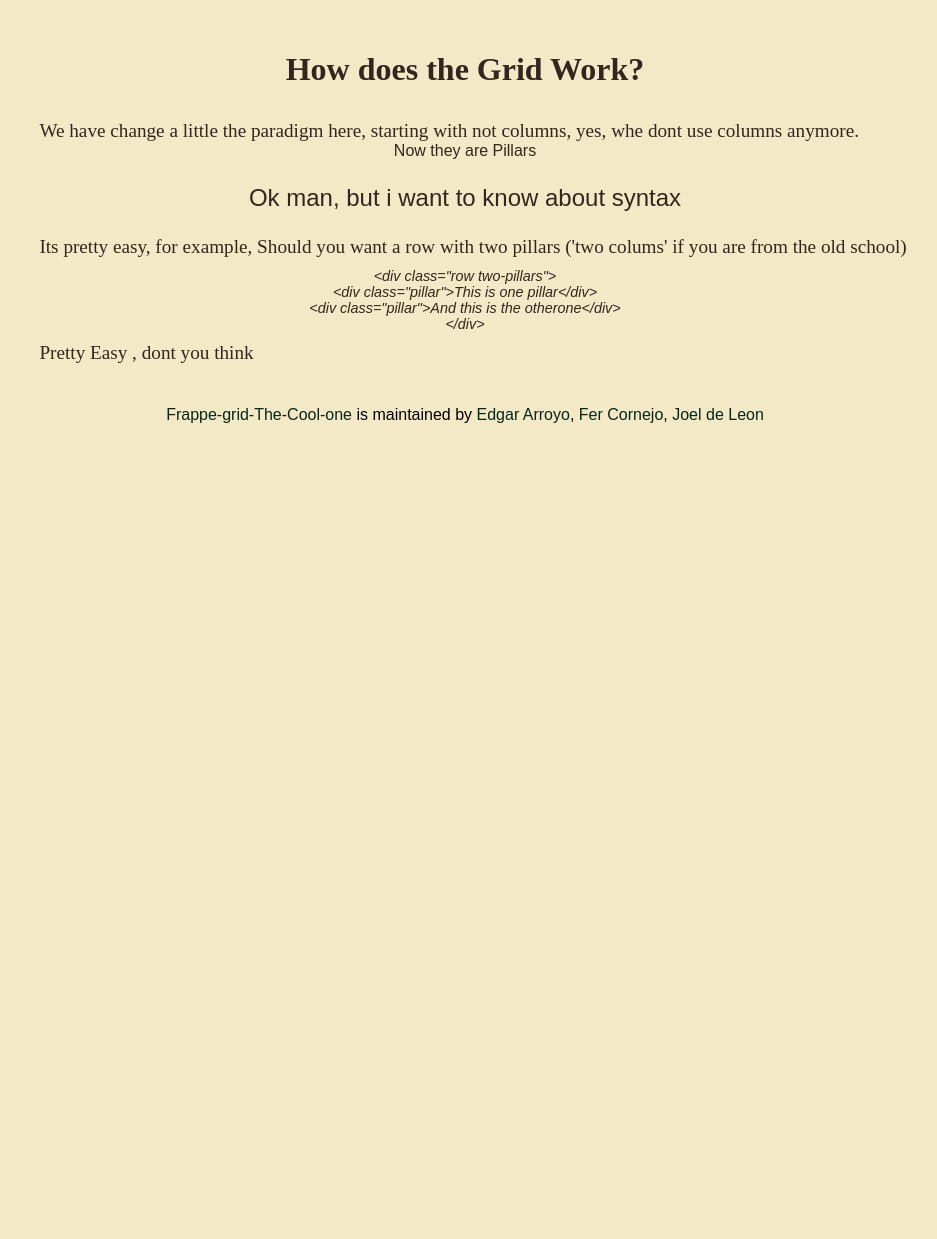
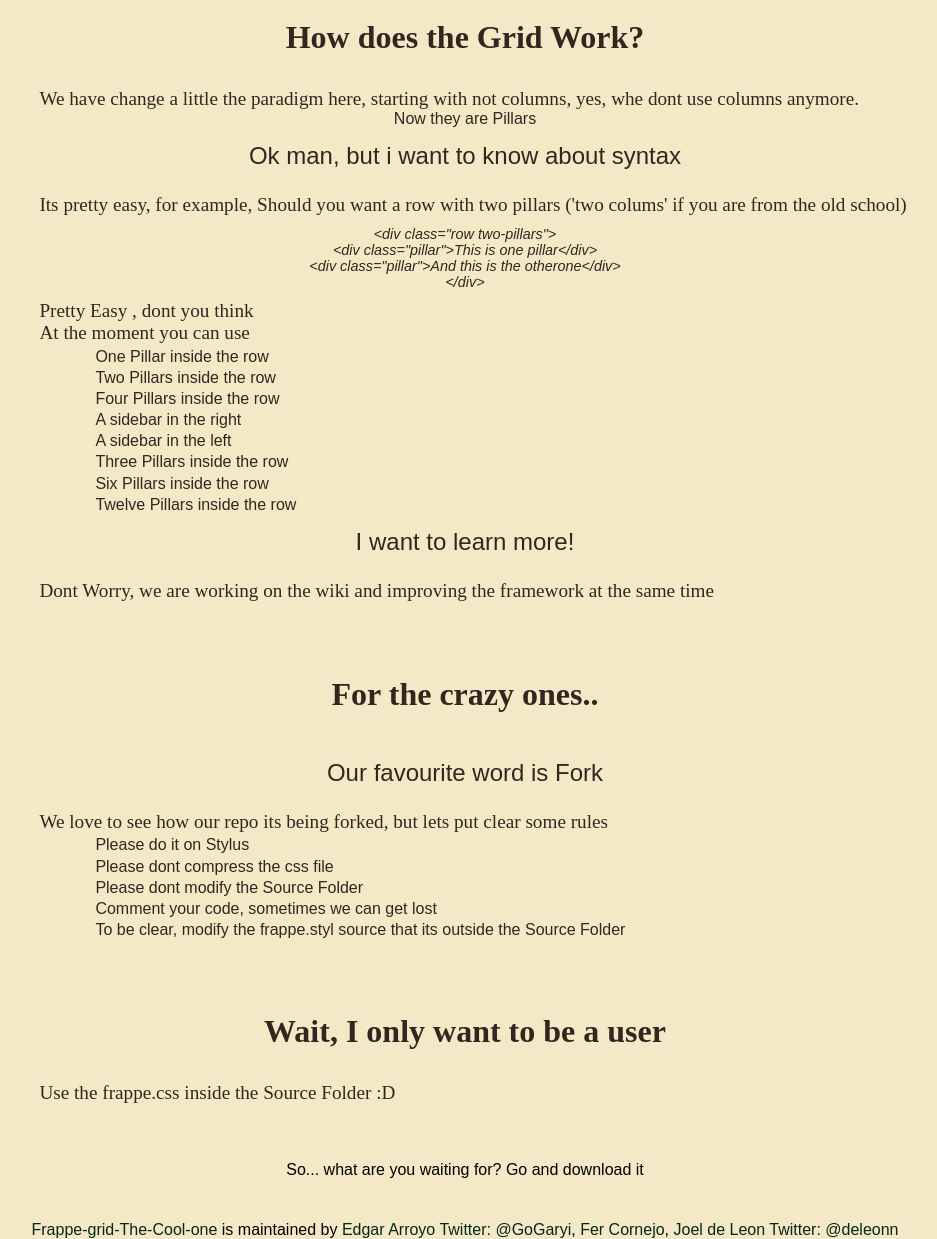
Before and after one commit to Cacilie/FrappeGrid, a plain HTML site: page index.html in a window 1280 px wide. Shown: the part 782-2021 px from the top of the page, without its empty margins (175-1112 px from the left). Before the commit the page ends 1206 px from the top, so only its background shows below. Drawn offline with Linux system fonts and the light colour scheme; a web font is replaced by a local one.

Commit message:
Fertig die beta

```diff
--- a/index.html
+++ b/index.html
@@ -63,6 +63,7 @@
                 <p class="para-desc">
                   Its pretty easy, for example, Should you want a row with two pillars ('two colums' if you are from the old school)
                 </p>
+
                 <p class="para-code">
 
                     &lt;div class="row two-pillars"&gt; <br>
@@ -72,13 +73,69 @@
                 </p>
 
                 <p class="para-desc">Pretty Easy , dont you think</p>
-
+                <p class="para-desc">At the moment you can use</p>
+                <p class="para-list">
+                  One Pillar inside the row
+                </p>
+                <p class="para-list">Two Pillars inside the row</p>
+                <p class="para-list">Four Pillars inside the row</p>
+                <p class="para-list">A sidebar in the right</p>
+                <p class="para-list">A sidebar in the left</p>
+                <p class="para-list">Three Pillars inside the row</p>
+                <p class="para-list">Six Pillars inside the row</p>
+                <p class="para-list">Twelve Pillars inside the row</p>
+                <p class="para-subtitle">I want to learn more!</p>
+                <p class="para-desc">Dont Worry, we are working on the wiki and improving the framework at the same time</p>
+              </div>
+            </div>
+          </div>
+        </div>
+        <div class="row">
+          <div class="pillar">
+            <div class="desc">
+              <h2 class="title-desc">For the crazy ones..</h2>
+              <div class="desc-content">
+                <p class="para-subtitle">Our favourite word is Fork</p>
+                <p class="para-desc">
+                  We love to see how our repo its being forked, but lets put clear some rules
+                </p>
+                <p class="para-list">
+                  Please do it on Stylus
+                </p>
+                <p class="para-list">
+                  Please dont compress the css file
+                </p>
+                <p class="para-list">
+                  Please dont modify the Source Folder
+                </p>
+                <p class="para-list">
+                  Comment your code, sometimes we can get lost
+                </p>
+                <p class="para-list">
+                  To be clear, modify the frappe.styl source that its outside the Source Folder
+                </p>
               </div>
             </div>
           </div>
         </div>
 
-
+        <div class="row">
+          <div class="pillar">
+            <div class="desc">
+              <h2 class="title-desc">Wait, I only want to be a user</h2>
+              <div class="desc-content">
+                <p class="para-desc">
+                  Use the frappe.css inside the Source Folder :D
+                </p>
+              </div>
+            </div>
+          </div>
+        </div>
+        <div class="row">
+          <div class="pillar">
+            <p>So... what are you waiting for? Go and download it</p>
+          </div>
+        </div>
       </section>
 
 
@@ -87,9 +144,9 @@
 
 
       <footer class="site-footer">
-        <span class="site-footer-owner"><a href="https://github.com/Garyi/Frappe-Grid-Css-Framework">Frappe-grid-The-Cool-one</a> is maintained by <a href="https://github.com/Garyi">Edgar Arroyo</a>,
+        <span class="site-footer-owner"><a href="https://github.com/Garyi/Frappe-Grid-Css-Framework">Frappe-grid-The-Cool-one</a> is maintained by <a href="https://github.com/Garyi">Edgar Arroyo Twitter: @GoGaryi</a>,
         <a href="https://github.com/cornejoreyes">Fer Cornejo</a>,
-        <a href="https://github.com/deleonn">Joel de Leon</a>
+        <a href="https://github.com/deleonn">Joel de Leon  Twitter: @deleonn</a>
 
         </span>
 
--- a/stylesheets/stylesheet.css
+++ b/stylesheets/stylesheet.css
@@ -1 +1 @@
-@font-face{font-family:"FancyFont";src:url("fonts/Fancy_Not.ttf")}.row-fluid{position:relative;width:100%;background:#32261f}body{background:rgba(238,220,163,0.61)}button{align-self:center;background:transparent;padding:1rem 1rem;margin:0 1rem;transition:all .5s ease;color:#41403e;font-size:2rem;letter-spacing:1px;outline:none;box-shadow:20px 38px 34px -26px rgba(0,0,0,0.2);border-radius:255px 15px 225px 15px/15px 225px 15px 255px;}button:hover{box-shadow:2px 8px 4px -6px rgba(16,15,15,0.3)}button.cool-btn{border:solid 1px #41403e}a{text-decoration:none;color:#062619}.content-wrapper{position:relative;margin:0 auto;}.content-wrapper .row .pillar .desc .title-desc{position:relative;font-family:"FancyFont";margin:0 auto;color:#32261f;padding-top:1em;padding-bottom:1em;font-size:200%}.content-wrapper .row .pillar .desc .desc-content{position:relative;color:#32261f;}.content-wrapper .row .pillar .desc .desc-content .para-desc{padding-left:12%;text-align:justify;font-family:"FancyFont";font-size:120%}.content-wrapper .row .pillar .desc .desc-content .para-subtitle{padding-top:1em;padding-bottom:1em;font-size:150%;text-align:center}.content-wrapper .row .pillar .desc .desc-content .para-code{font-size:90%;font-style:italic;padding-top:.7em;padding-bottom:.7em}
+@font-face{font-family:"FancyFont";src:url("fonts/Fancy_Not.ttf")}.row-fluid{position:relative;width:100%;background:#32261f}body{background:rgba(238,220,163,0.61)}button{align-self:center;background:transparent;padding:1rem 1rem;margin:0 1rem;transition:all .5s ease;color:#41403e;font-size:2rem;letter-spacing:1px;outline:none;box-shadow:20px 38px 34px -26px rgba(0,0,0,0.2);border-radius:255px 15px 225px 15px/15px 225px 15px 255px;}button:hover{box-shadow:2px 8px 4px -6px rgba(16,15,15,0.3)}button.cool-btn{border:solid 1px #41403e}a{text-decoration:none;color:#062619}.content-wrapper{position:relative;margin:0 auto;}.content-wrapper .row .pillar .desc .title-desc{position:relative;font-family:"FancyFont";margin:0 auto;color:#32261f;padding-top:.5em;padding-bottom:1em;font-size:200%}.content-wrapper .row .pillar .desc .desc-content{position:relative;color:#32261f;}.content-wrapper .row .pillar .desc .desc-content .para-desc{padding-left:12%;text-align:justify;font-family:"FancyFont";font-size:120%}.content-wrapper .row .pillar .desc .desc-content .para-subtitle{padding-top:.6em;padding-bottom:1em;font-size:150%;text-align:center}.content-wrapper .row .pillar .desc .desc-content .para-code{font-size:90%;font-style:italic;padding-top:.7em;padding-bottom:.7em}.content-wrapper .row .pillar .desc .desc-content .para-list{padding-top:.2em;padding-left:17%;text-align:justify}
```
Also changed, not shown: 1 other file.
